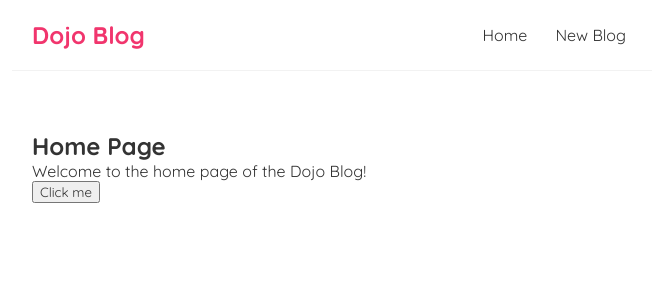
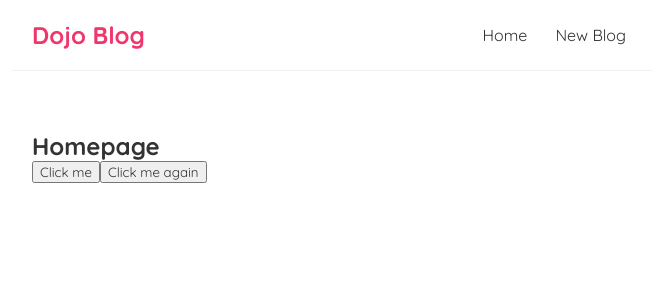
Before and after one commit to maxmarumbwa/react-blog-app, a React (Create React App) app: page / in a window 1280 px wide. Shown: the top 300 px of the page, without its empty margins (308-964 px from the left). Built offline with nearby package versions, Linux system fonts and the light colour scheme.

Commit message:
click event -with param

```diff
--- a/src/Home.js
+++ b/src/Home.js
@@ -1,14 +1,20 @@
 const Home = () => {
-    const handleClick = () => {
-        console.log("Button clicked!");
-    };
-    return (
-        <div className="home">
-            <h2>Home Page</h2>
-            <p>Welcome to the home page of the Dojo Blog!</p>
-            <button onClick={handleClick}>Click me</button>
-        </div>
-    );
+
+  const handleClick = (e) => {
+    console.log('hello ninjas', e);
+  }
+
+  const handleClickAgain = (name, e) => {
+    console.log('hello ' + name, e.target);
+  }
+
+  return (
+    <div className="home">
+      <h2>Homepage</h2>
+      <button onClick={handleClick}>Click me</button>
+      <button onClick={(e) => handleClickAgain('mario', e)}>Click me again</button>
+    </div>
+  );
 }
 
 export default Home;
```
